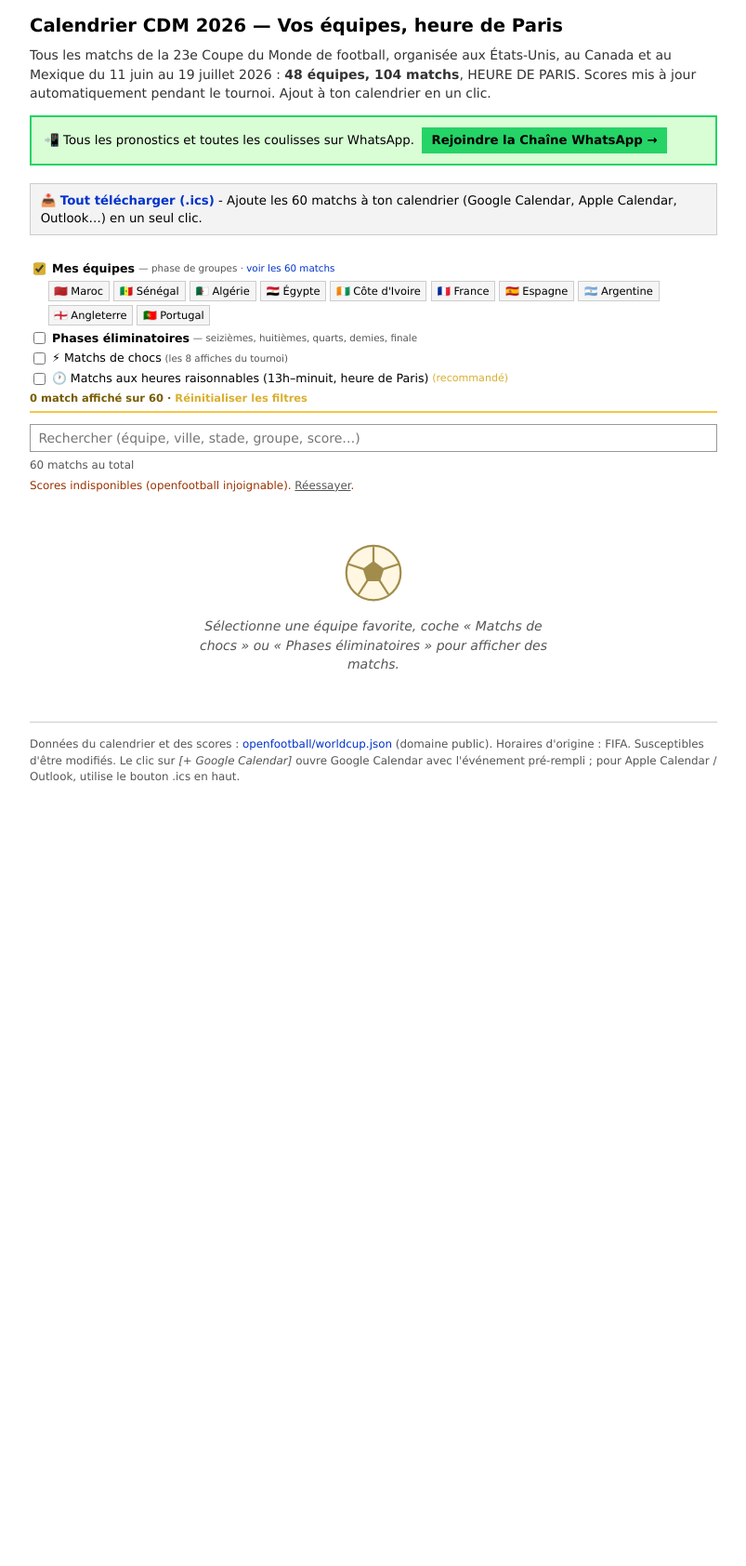
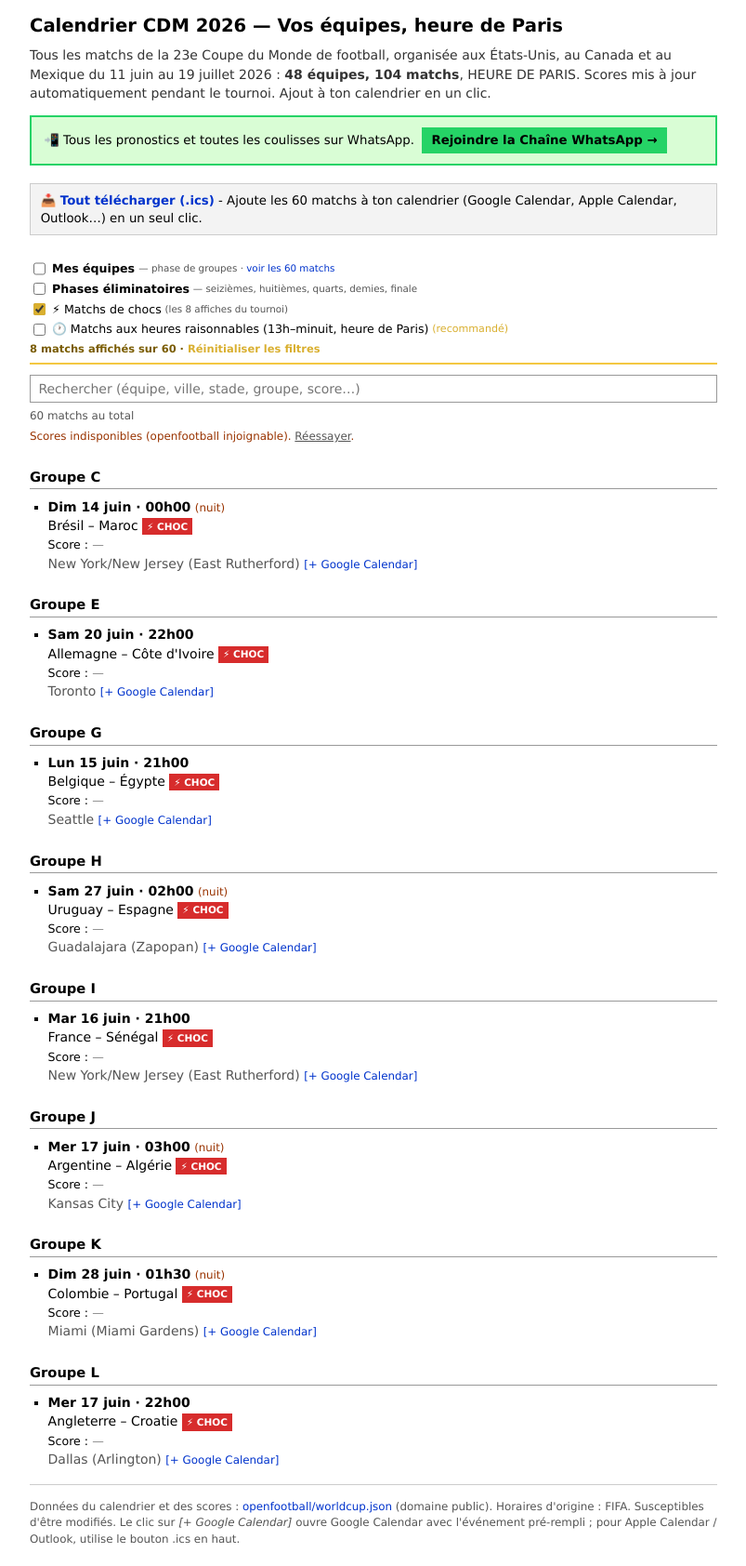
Before and after one commit to abdounasser202/abdounasser202.github.io, a Jekyll site: the page templates/cdm2026.html, which Jekyll copies as it is, in a window 1280 px wide. Shown: the whole page at 93% size, without its empty margins (238-1041 px from the left). Built offline with Jekyll 4.4.1, drawn with Linux system fonts in a browser that asks for light colours; before the commit the page ends 900 px from its top, so only the background shows below that.

Commit message:
set default filter

```diff
--- a/templates/cdm2026.html
+++ b/templates/cdm2026.html
@@ -1323,12 +1323,12 @@
         <div id="filter-bar" class="filter-bar">
             <div class="filter-row">
                 <label>
-                    <input type="checkbox" id="f-mes-equipes" checked>
+                    <input type="checkbox" id="f-mes-equipes">
                     <strong>Mes équipes</strong>
                 </label>
                 <span style="font-size:0.82em;color:#555">— phase de groupes · <a href="#" id="toggle-all-matches">voir les 60 matchs</a></span>
             </div>
-            <div id="chips" class="chips-row">
+            <div id="chips" class="chips-row" style="display:none">
                 <span class="chip" data-team="Morocco">🇲🇦 Maroc</span>
                 <span class="chip" data-team="Senegal">🇸🇳 Sénégal</span>
                 <span class="chip" data-team="Algeria">🇩🇿 Algérie</span>
@@ -1349,7 +1349,7 @@
             </div>
             <div class="filter-row">
                 <label>
-                    <input type="checkbox" id="f-chocs">
+                    <input type="checkbox" id="f-chocs" checked>
                     ⚡ Matchs de chocs <span style="font-size:0.82em;color:#555">(les 8 affiches du tournoi)</span>
                 </label>
             </div>
```
Also changed, not shown: other parts of templates/cdm2026.html (+3 -3 lines).
